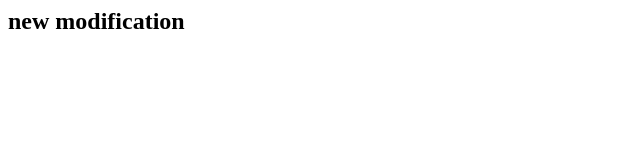
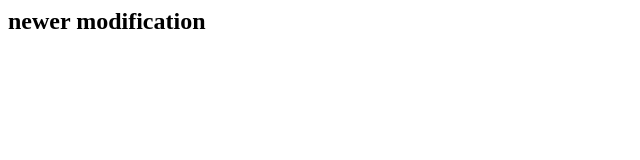
Before and after one commit to lotuskshetri/myhtml, a plain HTML site: page index.html in a window 1280 px wide. Shown: the full height of the page, 0-640 px from the left. Drawn offline with Linux system fonts and the light colour scheme.

Commit message:
newer modification

```diff
--- a/index.html
+++ b/index.html
@@ -1 +1 @@
-<h2> new modification </h2>
+<h2> newer modification </h2>
```
